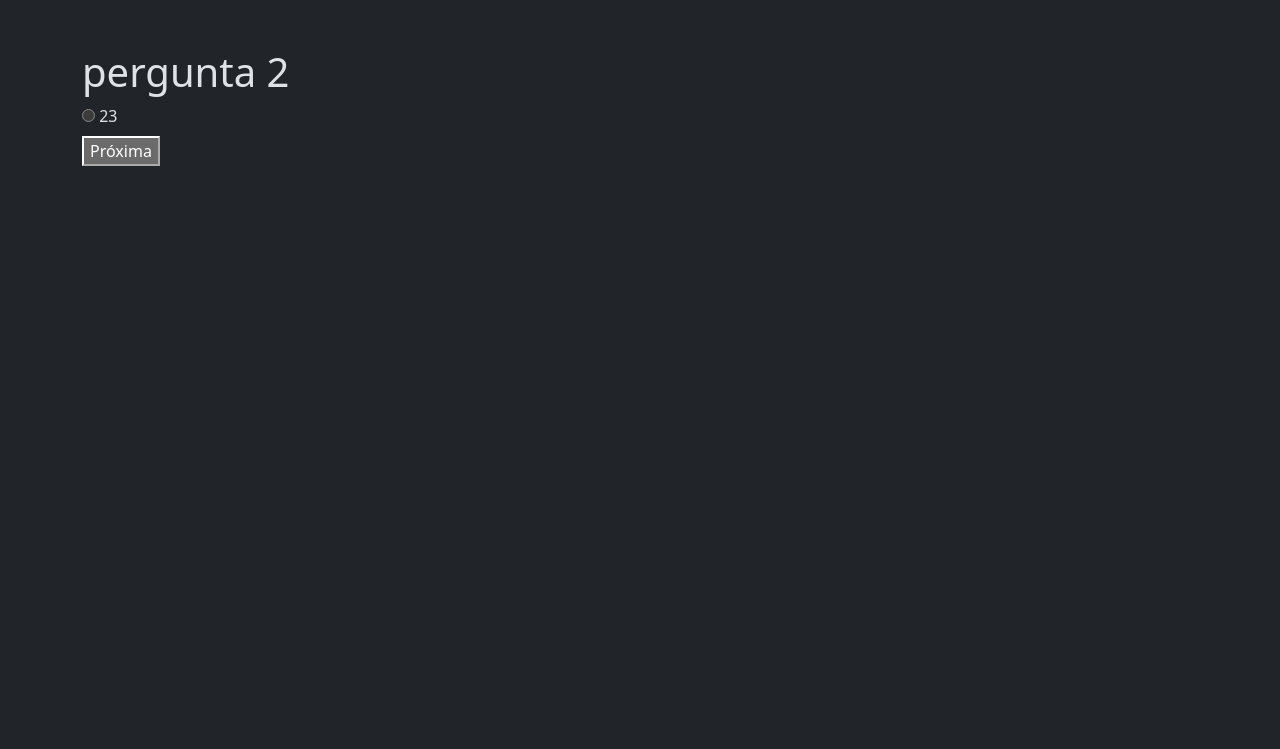
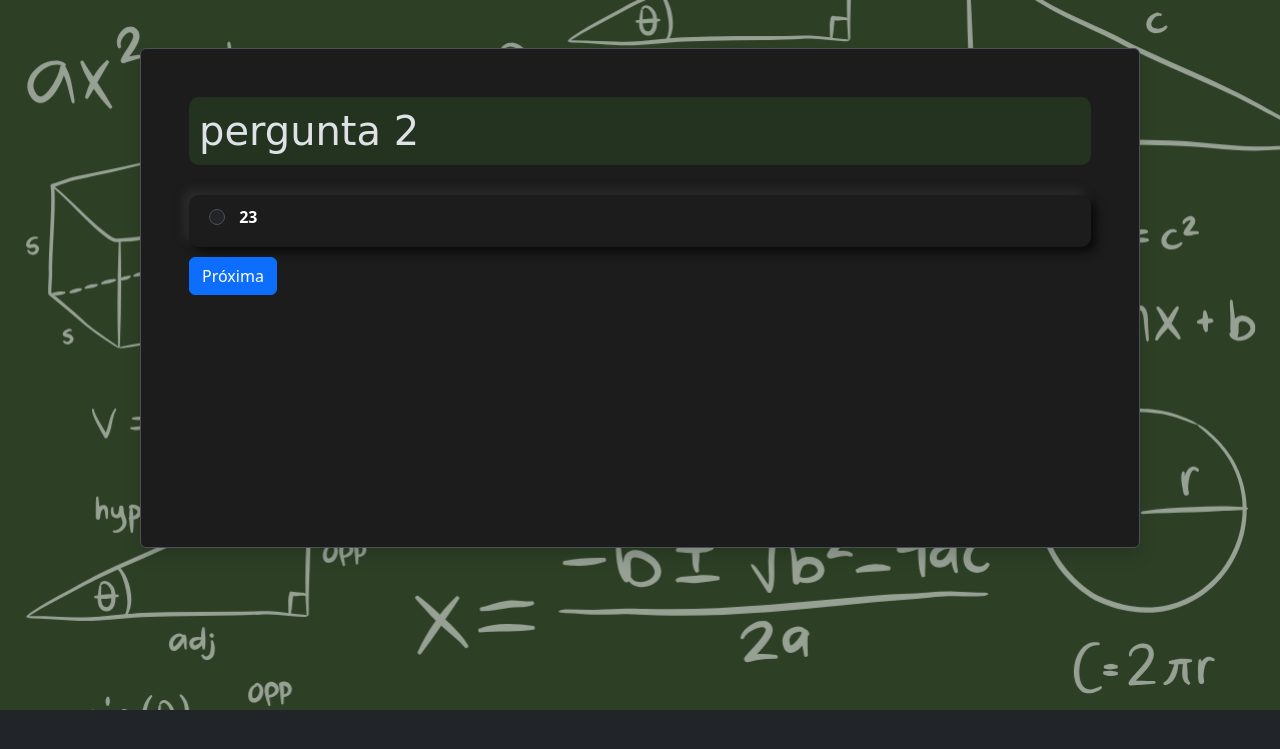
Before and after one commit to lucaszg-g/quiz_project_flask, a Flask app: page /pergunta in a window 1280 px wide. Shown: the top 749 px of the page. Run offline with Flask 3, Linux system fonts and the light colour scheme; the visitor is signed in with stand-in values (Sample User, id 1).

Commit message:
mudanças do estilo

```diff
--- a/static/script.js
+++ b/static/script.js
@@ -0,0 +1,3 @@
+document.addEventListener("DOMContentLoaded", function() {
+    document.getElementById("content").classList.add("fade-in");
+});
--- a/static/style.css
+++ b/static/style.css
@@ -0,0 +1,39 @@
+body {
+    background-image: url('/static/img/quadroverde2.png'); /* Caminho para a imagem de fundo */
+    background-size: cover; /* Para a imagem cobrir toda a área */
+    background-position: ; /* Centraliza a imagem */
+    background-repeat: no-repeat; /* Evita repetição da imagem */
+}
+.pergunta {
+      font-family: "Permanent Marker", cursive;
+      font-weight: 400;
+      font-style: normal;
+    background: #243320;
+    padding: 10px;
+    border-radius: 10px;
+    margin-bottom: 20px;
+}
+.border{
+    background: #1c1c1c;
+     border-radius: 350px;
+}
+.alternative {
+    display: inline-block;
+    background: #1c1c1c;
+    border-radius: 10px;
+    box-shadow: 5px 5px 10px #0a0a0a, -5px -5px 10px #2e2e2e;
+    padding: 10px 20px;
+    margin: 10px 0;
+    text-decoration: none;
+    color: #ffffff;
+    font-weight: bold;
+    cursor: pointer;
+    border: none;
+    transition: box-shadow 0.3s ease, background 0.3s ease;
+    width: 100%; /* Certifique-se de que os botões ocupem toda a largura disponível */
+
+}
+
+.alternative label {
+    margin-left: 10px;
+}
--- a/templates/base.html
+++ b/templates/base.html
@@ -5,10 +5,10 @@
     <title> {% block title %}{% endblock %} </title>
     <link href="https://cdn.jsdelivr.net/npm/bootstrap@5.3.3/dist/css/bootstrap.min.css" rel="stylesheet" integrity="sha384-QWTKZyjpPEjISv5WaRU9OFeRpok6YctnYmDr5pNlyT2bRjXh0JMhjY6hW+ALEwIH" crossorigin="anonymous">
     <link rel="stylesheet" href="https://cdn.jsdelivr.net/npm/bootstrap-icons@1.11.3/font/bootstrap-icons.min.css">
+    <link rel="stylesheet" href="{{ url_for('static', filename='style.css') }}">
 </head>
 <body>
-
-    <main class="container my-5">
+    <main id="content" class="container my-5">
         <!-- Mensagens -->
         {% with messages = get_flashed_messages(with_categories=true) %}
             {% if messages %}
@@ -36,6 +36,7 @@
     <script src="https://cdn.jsdelivr.net/npm/bootstrap@5.3.3/dist/js/bootstrap.bundle.min.js" integrity="sha384-YvpcrYf0tY3lHB60NNkmXc5s9fDVZLESaAA55NDzOxhy9GkcIdslK1eN7N6jIeHz" crossorigin="anonymous"></script>
     <script src="https://polyfill.io/v3/polyfill.min.js?features=es6"></script>
     <script id="MathJax-script" async src="https://cdn.jsdelivr.net/npm/mathjax@3/es5/tex-mml-chtml.js"></script>
+    <script src="{{ url_for('static', filename='js/scripts.js') }}"></script>
     {% block script %}{% endblock %}
 </body>
 </html>
--- a/templates/pergunta.html
+++ b/templates/pergunta.html
@@ -2,17 +2,24 @@
 {% block title %} Admin Page {% endblock %}
 
 {% block content %}
-
-    <h1>{{ questao.pergunta }}</h1>
+    <div class="d-flex justify-content-center align-items-center flex-column gap-3">
+{#    <div class="question-container">#}
+    <div class="border rounded shadow p-5" style="width: 1000px; height:500px;">
+                <h1 class="pergunta">{{ questao.pergunta }}</h1>
         <form method="POST" action="{{ url_for('pergunta') }}">
             <input type="hidden" name="questao_id" value="{{ questao.id }}">
             {% for alternativa in questao.get_alternativas() %}
-            <div>
-                <input type="radio" id="resposta" name="resposta" value="{{ alternativa }}" required>
+                <div class="alternative">
+                    <input class="form-check-input" type="radio" id="resposta" name="resposta" value="{{ alternativa }}" required>
                     <label for="resposta" class="form-label">{{ alternativa }}</label>
                 </div>
             {% endfor %}
-        <button type="submit">Próxima</button>
+            <button type="submit" class="btn btn-primary">Próxima</button>
         </form>
+    </div>
+
+{#    </div>#}
+    </div>
+
 
 {% endblock %}
```
Also changed, not shown: templates/index.html (+12 -7 lines), templates/resultado.html (+7 -4 lines), instance/teste1.db, static/img/fundo2.png (added), static/img/quadroverde.png (added), static/img/quadroverde2.png (added). Lines whose indentation alone changed are shown as unchanged.
